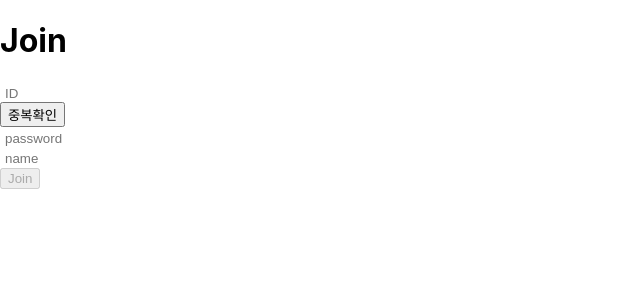
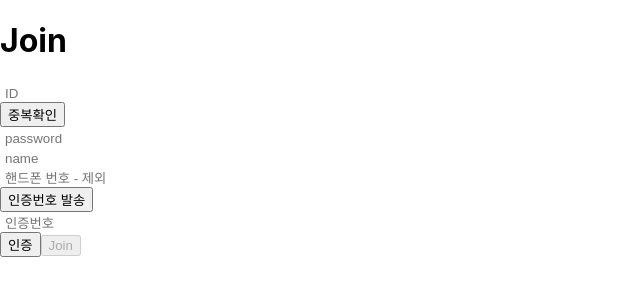
Before and after one commit to minseung1226/todoMessenger-front, a React (Create React App) app: page /join in a window 1280 px wide. Shown: the top 300 px of the page, without its empty margins (0-640 px from the left). Built offline with nearby package versions, Linux system fonts and the light colour scheme.

Commit message:
친구 목록페이지 개발

```diff
--- a/src/App.js
+++ b/src/App.js
@@ -4,6 +4,7 @@ import ChatPage from "./pages/Chatpage/Chatpage";
 import RoomListPage from "./pages/RoomListPage/RoomListPage";
 import LoginPage from "./pages/LoginPage/LoginPage";
 import JoinPage from "./pages/JoinPage/JoinPage";
+import CreateRoomPage from "./pages/CreateRoom/CreateRoomPage";
 function App() {
 
 
@@ -14,8 +15,9 @@ function App() {
       <Routes>
       <Route exact path="/" element={<LoginPage/>}/>
       <Route exact path="/join" element={<JoinPage/>}/>
-      {<Route exact path="/rooms" element={<RoomListPage/>}/>}
+      <Route exact path="/rooms" element={<RoomListPage/>}/>
       <Route exact path="/room/:roomId" element={<ChatPage/>}/>
+      <Route exact path="/createRoom" element={<CreateRoomPage/>}/>
       </Routes>
     </BrowserRouter>
 
--- /dev/null
+++ b/src/pages/CreateRoom/CreateRoomPage.jsx
@@ -0,0 +1,74 @@
+
+import React,{useEffect,useState} from "react";
+import { useNavigate } from "react-router-dom";
+const CreateRoomPage=()=>{
+    const token=sessionStorage.getItem("jwtToken");
+    console.log("token=",token);
+    const [friends,setfriends]=useState([]);
+    const [checkedState,setCheckedState]=useState({});
+    const server_url=process.env.REACT_APP_SERVER_URL;
+    const navigate=useNavigate("");
+
+    useEffect(()=>{
+        fetch(`${server_url}/friends`,{
+            method:"GET",
+            headers:{
+                "Content-type":"application/json",
+                "Authorization":`Bearer ${token}`,
+            },
+        }).then(res=>res.json())
+        .then((data)=>{
+            setfriends(data.friends);
+        }).catch(err=>{
+            console.log("err=",err)
+        })
+    },[])
+
+    const handleCheckboxChange=(friendId)=>{
+        setCheckedState(prevState=>({
+            ...prevState,
+            [friendId]:!prevState[friendId]
+        }));
+    };
+
+    const handleSubmit=()=>{
+        const selectFriend=friends.filter(friend=>checkedState[friend._id]);
+
+        fetch(`${server_url}/room`,{
+            method:"POST",
+            headers:{
+                "Content-type":"application/json",
+                "authorization":`Bearer ${token}`
+            },
+            body:JSON.stringify({
+                friends:selectFriend
+            })
+        }).then(res=>res.json())
+        .then(result=>{
+            if(result.ok){
+                navigate(`/room/${result.roomId}`);
+            }
+        })
+        .catch(err=>console.log("Err=",err));
+    }
+
+    return (
+        <div>
+            {friends.map((friend,index) => (
+                <div key={index}>
+                    <input
+                        type="checkbox"
+                        value={friend._id}
+                        checked={checkedState[friend._id] || false}
+                        onChange={() => handleCheckboxChange(friend._id)}
+                    />
+                    {friend.name}
+                </div>
+            ))}
+            <button onClick={handleSubmit}>전송</button>
+        </div>
+    );
+}
+
+
+export default CreateRoomPage;
--- a/src/pages/JoinPage/JoinPage.jsx
+++ b/src/pages/JoinPage/JoinPage.jsx
@@ -9,8 +9,12 @@ const JoinPage=()=>{
     const [id,setId]=useState("");
     const [pw,setPw]=useState("");
     const [name,setName]=useState("");
+    const [phoneNumber,setPhoneNumber]=useState("");
     const navigate=useNavigate("");
     const [idCheck,setIdCheck]=useState(false);
+    const [codeCheck,setCodeCheck]=useState(false);
+    const [code,setCode]=useState("");
+    const [realCode,setRealCode]=useState("");
 
     const idDuplication=()=>{
         fetch(`${server_url}/idDuplication`,{
@@ -34,6 +38,33 @@ const JoinPage=()=>{
         }).catch(err=>console.log(err.message));
     }
 
+    const verfificationCodeSend=()=>{
+        fetch(`${server_url}/sendCode`,{
+            method:"post",
+            headers:{
+                "Content-type":"application/json"
+            },
+            body:JSON.stringify({
+                phoneNumber:phoneNumber
+            })
+        })
+        .then((res)=>res.json())
+        .then((data)=>{
+            alert("인증번호 발송");
+            setRealCode(data.code);
+        })
+    }
+
+    const codeValid=()=>{
+        if(realCode!=code || !code){
+            alert("인증번호가 일치하지 않음");
+        }
+        else{
+            alert("인증성공");
+            setCodeCheck(true);
+        }
+    }
+
 
     const join=(event)=>{
         event.preventDefault();
@@ -45,7 +76,8 @@ const JoinPage=()=>{
             body:JSON.stringify({
                 loginId:id,
                 pw:pw,
-                name:name
+                name:name,
+                phoneNumber:phoneNumber,
             }),
         })
         .then((res)=>res.json())
@@ -90,9 +122,33 @@ const JoinPage=()=>{
                 multiline={false}
                 rows={1}/>
 
+            <Input
+                placeholder="핸드폰 번호 - 제외"
+                value={phoneNumber}
+                disabled={codeCheck}
+                onChange={(event)=>setPhoneNumber(event.target.value)}
+                multiline={false}
+                rows={1}/>
+            <Button
+                type="button"
+                onClick={verfificationCodeSend}
+                disabled={codeCheck}
+                >인증번호 발송</Button>
+            <Input
+                placeholder="인증번호"
+                value={code}
+                disabled={codeCheck}
+                onChange={(event)=>{
+                    setCode(event.target.value)}}
+                multiline={false}
+                rows={1}/>
+            <Button
+                type="button"
+                onClick={codeValid}
+                >인증</Button>
             <Button
                 type="submit"
-                disabled={!idCheck}
+                disabled={!idCheck||!codeCheck}
                 >Join</Button>
             </form>
 
--- a/src/pages/LoginPage/LoginPage.jsx
+++ b/src/pages/LoginPage/LoginPage.jsx
@@ -31,6 +31,7 @@ const LoginPage=()=>{
                 alert("아이디 또는 비밀번호가 일치하지 않습니다.");
             }
             else{
+                console.log("token=",data.token);
                 sessionStorage.setItem('jwtToken',data.token);
                 dispatch(connectSocket());
                 const socket=getSocket();
--- a/src/pages/RoomListPage/RoomListPage.jsx
+++ b/src/pages/RoomListPage/RoomListPage.jsx
@@ -1,31 +1,18 @@
 import React,{useState,useEffect}  from "react";
 import { useNavigate } from "react-router-dom";
 import "./RoomListPageStyle.css";
-import CreateChatModal from "../../components/CreateChatModal/CreateChatModal";
 import { getSocket } from "../../socket/socket";
 // 채팅창 목록
 const RoomListPage=()=>{
     const server_url=process.env.REACT_APP_SERVER_URL
     const token=sessionStorage.getItem('jwtToken');
     const [rooms,setRooms]=useState([]);
-    const [showModal,setShowModal]=useState(false);
+    const navigate=useNavigate("");
     const socket=getSocket();
-    //asd
-    const createRoom=(roomName)=>{
-
-        socket.emit(`createRoom`,token,roomName,(res)=>{
-            if(res.ok){
-                navigate(`/room/${res.roomId}`);
-            }else{
-                console.log("err=",res.err);
-            }
-        })
-
-    }
 
     useEffect(()=>{
         fetch(`${server_url}/rooms`,{
-            method:"POST",
+            method:"GET",
             headers:{
                 "Content-type":"application/json"
                 ,"Authorization":`Bearer ${token}`
@@ -39,36 +26,29 @@ const RoomListPage=()=>{
         .catch(err=>console.log(err.message));
     },[token,server_url])
 
-
-    const navigate=useNavigate();
-
     const moveToChat=(rid)=>{
         navigate(`/room/${rid}`);
     };
 
-    return(
+    return (
         <div className="room-body">
             <div className="room-nav">채팅 ▼</div>
-            <button onClick={()=>setShowModal(true)}>채팅방 생성</button>
-            <CreateChatModal show={showModal}
-                             onClose={()=>setShowModal(false)}
-                             onCreate={createRoom}/>
-            {rooms.length>0
-                ?rooms.map((room)=>(
-                    <div
-                        className="room-list"
-                        key={room._id}
-                        onClick={()=>moveToChat(room._id)}
-                    >
+            <button onClick={()=>navigate("/createRoom")}>채팅방 생성</button>
+
+
+            {rooms?.length > 0 ? (
+                rooms.map((room) => (
+                    <div className="room-list" key={room._id} onClick={() => moveToChat(room._id)}>
                         <div className="room-title">
                             {/* <img src="/profile.jpeg"/> */}
                             <p>{room.roomName}</p>
                         </div>
-                        <div className="member-number">{room.members.length}</div>
+                        <div className="member-number">{room?.members?.length}</div>
                     </div>
-
                 ))
-            :null}
+            ) : (
+                <div>No rooms available.</div>
+            )}
         </div>
     );
 };
```
